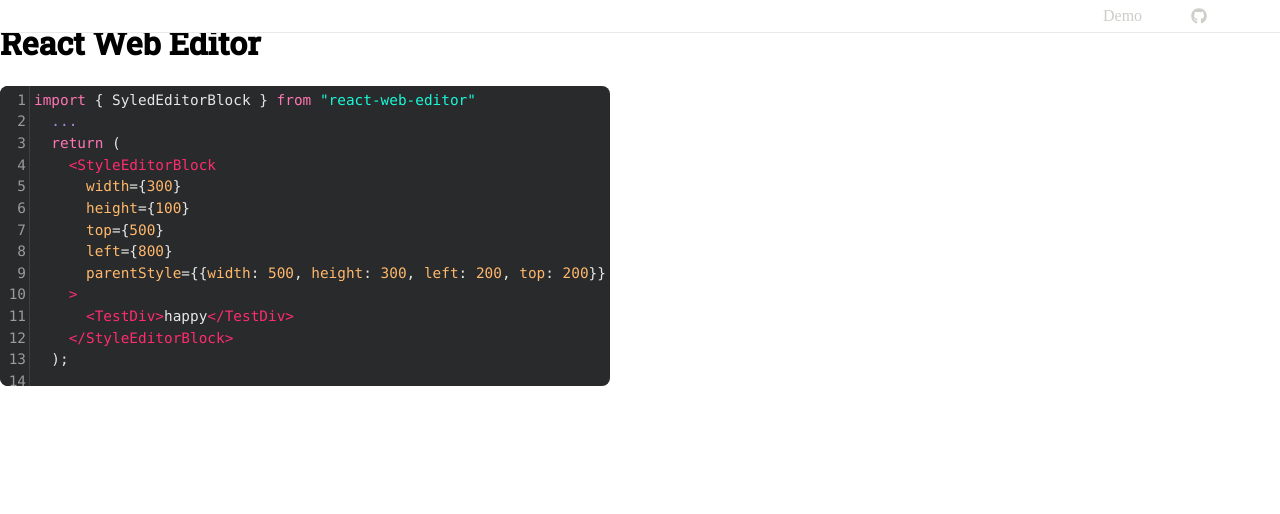
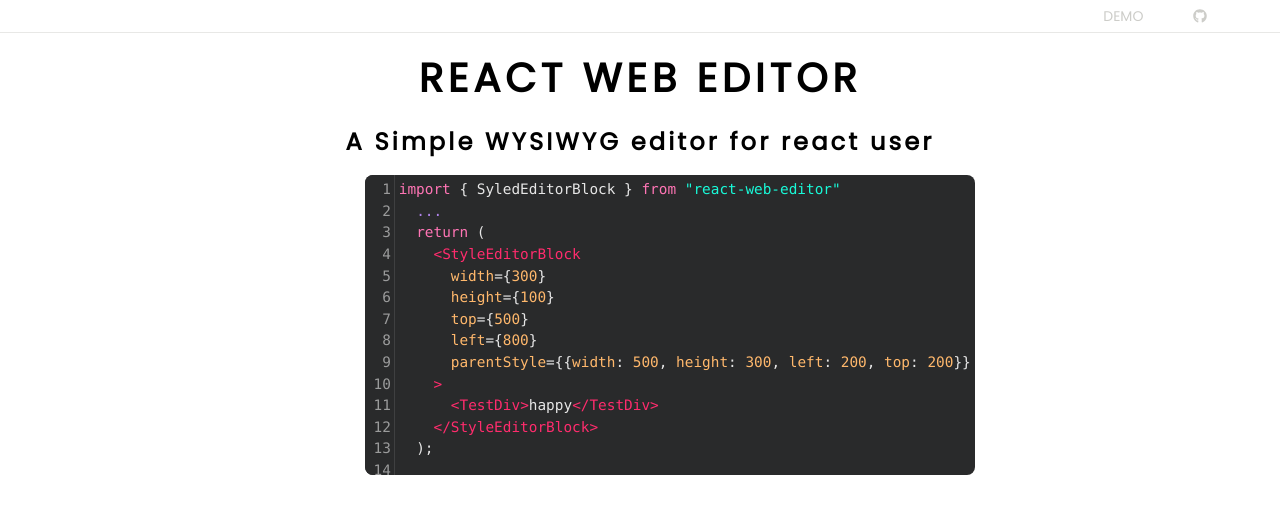
Before and after one commit to CHEWCHEWW/react-web-editor-website, a Next.js app: page /main in a window 1280 px wide. Shown: the top 514 px of the page. Built offline with nearby package versions, Linux system fonts and the light colour scheme.

Commit message:
[ADD]: Editor card component

```diff
--- a/package.json
+++ b/package.json
@@ -21,7 +21,7 @@
     "react": "17.0.2",
     "react-codemirror2": "^7.2.1",
     "react-dom": "17.0.2",
-    "react-web-editor": "^1.0.7",
+    "react-web-editor": "^1.1.0",
     "styled-components": "^5.3.0"
   },
   "devDependencies": {
--- a/src/pages/_document.tsx
+++ b/src/pages/_document.tsx
@@ -7,7 +7,7 @@
         <Head>
           <link rel="preconnect" href="https://fonts.googleapis.com" />
           <link rel="preconnect" href="https://fonts.gstatic.com" />
-          <link href="https://fonts.googleapis.com/css2?family=Roboto+Slab:wght@500&display=swap" rel="stylesheet" />
+          <link href="https://fonts.googleapis.com/css2?family=Abel&family=Josefin+Sans&family=Poppins&family=Poppins&display=swap" rel="stylesheet" />
         </Head>
         <body>
           <Main />
--- a/src/pages/main/index.tsx
+++ b/src/pages/main/index.tsx
@@ -22,24 +22,43 @@
         <meta name="description" content="react-web-editor is a simple WYSIWYG editor. You can edit component easy just using mouse click" />
         <meta name="viewport" content="initial-scale=1.0, width=device-width" />
       </Head>
+      <PageWrapper>
         <Header>
           <Link href="/demo" passHref>
             <MenuName>
-            Demo
+              DEMO
             </MenuName>
           </Link>
           <MenuName target="_blank" href="https://github.com/CHEWCHEWW/react-web-editor/" rel="noreferrer">
             <FontAwesomeIcon icon={faGithub} />
           </MenuName>
         </Header>
-      <Title>React Web Editor</Title>
+        <Title>REACT WEB EDITOR</Title>
+        <Description>A Simple WYSIWYG editor for react user</Description>
         <CodeEditor code={STYLE_EDITOR_BLOCK} />
+      </PageWrapper>
     </>
   );
 };
 
+const PageWrapper = styled.div`
+  display: flex;
+  flex-direction: column;
+  align-items: center;
+  width: 100vw;
+  height: 100vh;
+  font-family: "Poppins", serif;
+`;
+
 const Title = styled.h1`
-  font-family: "Roboto Slab", serif;
+  margin: 3rem 0 0 0;
+  font-size: 2.5rem;
+  letter-spacing: 0.3rem;
+`;
+
+const Description = styled.h1`
+  font-size: 1.5rem;
+  letter-spacing: 0.2rem;
 `;
 
 const MenuName = styled.a`
--- a/src/theme/globalStyle.ts
+++ b/src/theme/globalStyle.ts
@@ -4,6 +4,30 @@
   body {
     margin: 0;
     padding: 0;
+
+    @media (max-width: 575.98px) {
+      font-size: 10px;
+    }
+
+    @media (min-width: 576px) and (max-width: 767.98px) {
+      font-size: 11px;
+    }
+
+    @media (min-width: 768px) and (max-width: 991.98px) {
+      font-size: 12px;
+    }
+
+    @media (min-width: 992px) and (max-width: 1199.98px) {
+      font-size: 13px;
+    }
+
+    @media (min-width: 1200px) and (max-width: 1499.98px) {
+      font-size: 14px;
+    }
+
+    @media (min-width: 1500px) {
+      font-size: 16px;
+    }
   }
 `;
 
```
Also changed, not shown: src/components/EditorCard/index.tsx (added, +45 -0 lines), src/pages/demo/index.tsx (+8 -8 lines), 2 other files (tests, documents, lock files or other folders). Lines whose indentation alone changed are shown as unchanged.
